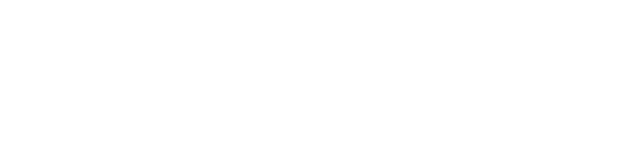
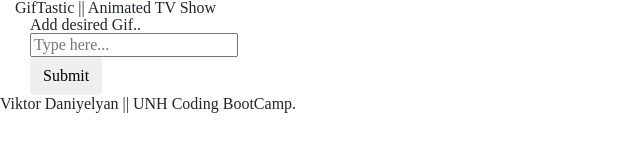
Before and after one commit to VitoDaniel/GifTastic, a plain HTML site: page index.html in a window 1280 px wide. Shown: the whole page, without its empty margins (0-640 px from the left). Drawn offline with nearby package versions, Linux system fonts and the light colour scheme.

Commit message:
Added Bootstrap, html page completed

```diff
--- a/index.html
+++ b/index.html
@@ -3,18 +3,58 @@
 <head>
     <meta charset="utf-8" />
     <meta http-equiv="X-UA-Compatible" content="IE=edge">
-    <title>GifTastic</title>
+    <title>GifTastic || Viktor Daniyelyan</title>
     <meta name="viewport" content="width=device-width, initial-scale=1">
+    <!-- Linking BootStrap -->
+    <link rel="stylesheet" href="https://stackpath.bootstrapcdn.com/bootstrap/4.1.2/css/bootstrap.min.css" integrity="sha384-Smlep5jCw/wG7hdkwQ/Z5nLIefveQRIY9nfy6xoR1uRYBtpZgI6339F5dgvm/e9B" crossorigin="anonymous">
+    <!-- Adding Google Fonts -->
+    <!-- ********** -->
     <!-- linking reset css -->
     <link rel="stylesheet" type="text/css"  href="./assets/css/reset.css" />
     <!-- linking style css -->
     <link rel="stylesheet" type="text/css"  href="./assets/css/style.css" />
 </head>
 <body>
+    <!-- Everything will be inside container -->
+    <div class="container-fluid" id="wrapper">
+        <!-- Header will take all 12 columns (100%) -->
+        <div class="row">
+            <div class="col-md-12" id="header">
+                <h2 id="nav">GifTastic || Animated TV Show</h2>
+            </div>
+        </div>
+
+        <!-- Area for buttons -->
+        <div class="row">
+            <div class="col-md-12" id="btnArea"></div>
+        </div>
+
+        <!-- Input area to add a new buttons -->
+        <div class="col-md-3">
+            <form>
+                <label for="addGif">Add desired Gif..</label><br>
+                <input type="text" placeholder="Type here..." id="addGif">
+                <button type="submit" class="btn submit" data="submitBtn">Submit</button>
+            </form>
+        </div>
 
 
+        <!-- Are for new Gif's -->
+        <div class="row">
+            <div class="col-md-9" id="gifArea"></div>
+        </div>
 
+    </div>
+
+    <!-- footer -->
+    <footer class="footer">
+        <span class="author">Viktor Daniyelyan || UNH Coding BootCamp.</span>
+    </footer>
+
+    <!-- Adding Bootstrap JS -->
 <script type="text/javascript" src="https://cdnjs.cloudflare.com/ajax/libs/jquery/3.2.1/jquery.min.js"></script>
+<script src="https://cdnjs.cloudflare.com/ajax/libs/popper.js/1.14.3/umd/popper.min.js" integrity="sha384-ZMP7rVo3mIykV+2+9J3UJ46jBk0WLaUAdn689aCwoqbBJiSnjAK/l8WvCWPIPm49" crossorigin="anonymous"></script>
+<script src="https://stackpath.bootstrapcdn.com/bootstrap/4.1.2/js/bootstrap.min.js" integrity="sha384-o+RDsa0aLu++PJvFqy8fFScvbHFLtbvScb8AjopnFD+iEQ7wo/CG0xlczd+2O/em" crossorigin="anonymous"></script>
 <script src="./assets/javascript/main.js"></script>
 </body>
 </html>
```
Also changed, not shown: 2 other files.
